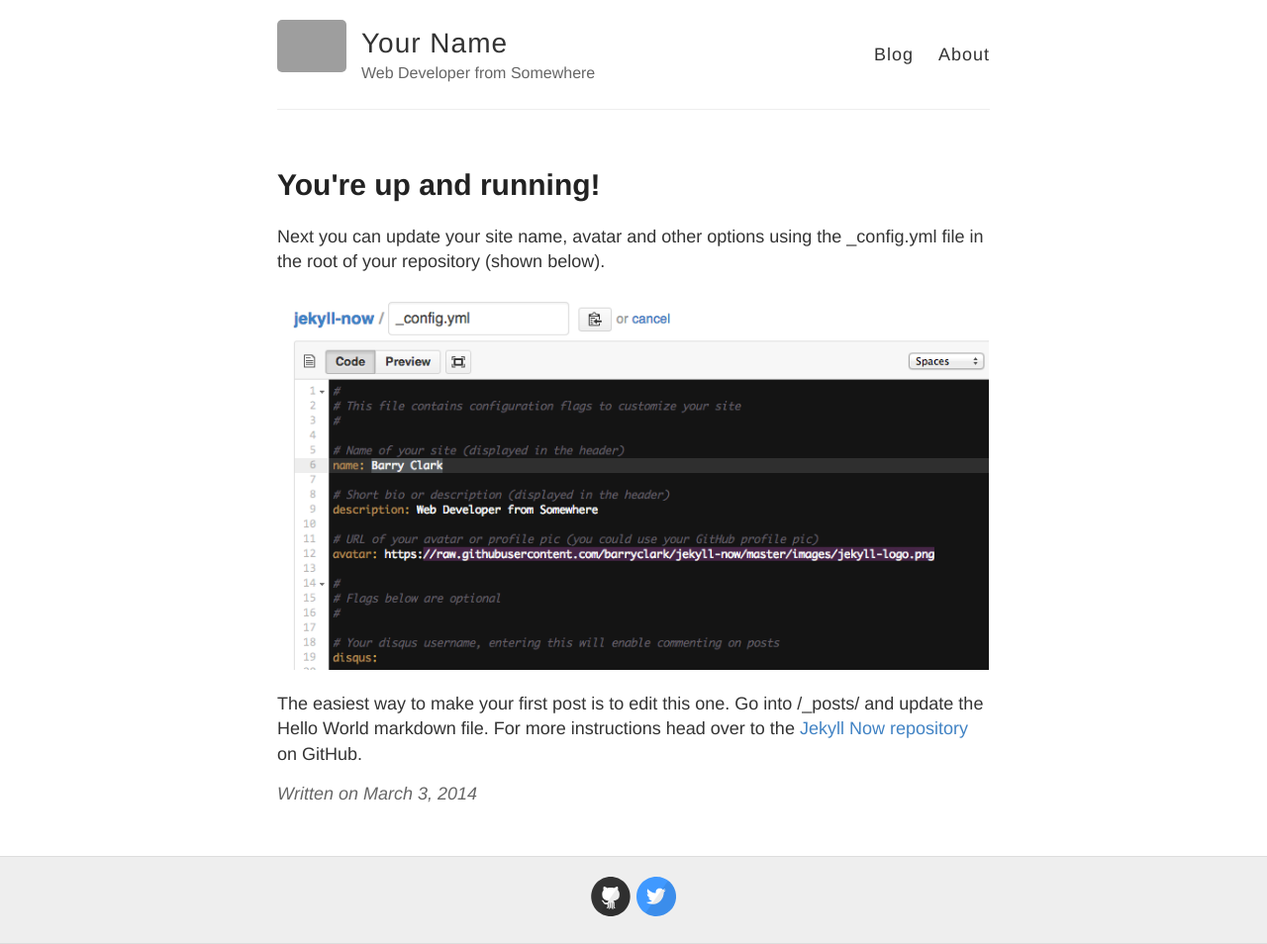
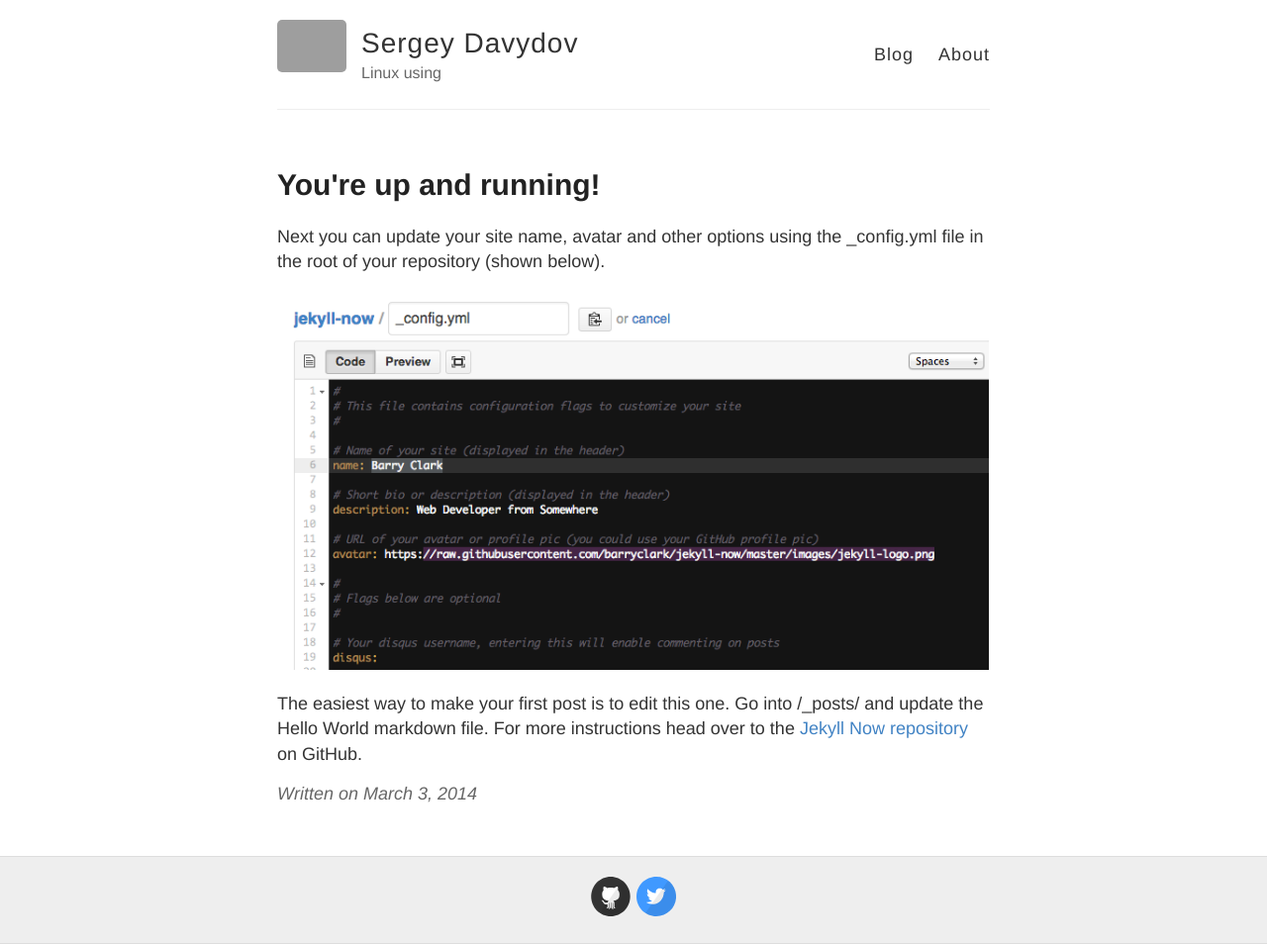
Before and after one commit to greysd/greysd.github.io, a Jekyll site: the page built from _posts/2014-3-3-Hello-World.md, in a window 1280 px wide. Shown: the whole page at 99% size. Built offline with Jekyll 4.4.1, drawn with Linux system fonts in a browser that asks for light colours; grey boxes are pictures that could not be loaded.

Commit message:
My name in config

```diff
--- a/_config.yml
+++ b/_config.yml
@@ -3,10 +3,10 @@
 #
 
 # Name of your site (displayed in the header)
-name: Your Name
+name: Sergey Davydov
 
 # Short bio or description (displayed in the header)
-description: Web Developer from Somewhere
+description: Linux using
 
 # URL of your avatar or profile pic (you could use your GitHub profile pic)
 avatar: https://raw.githubusercontent.com/barryclark/jekyll-now/master/images/jekyll-logo.png
```
